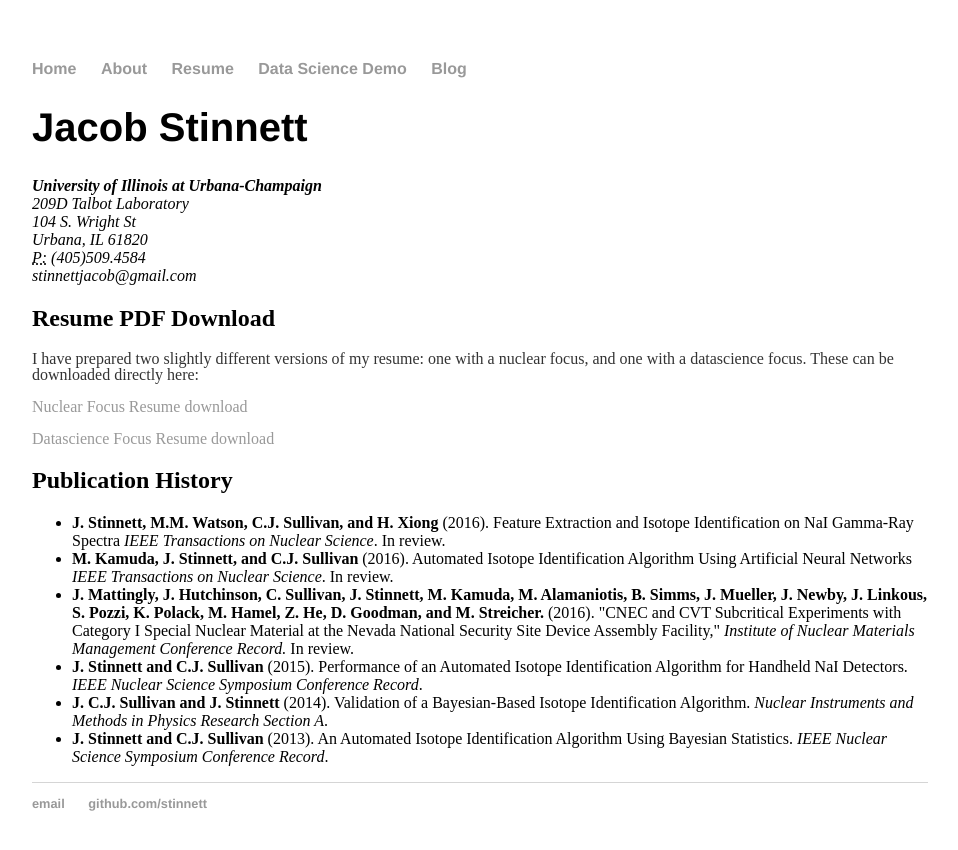
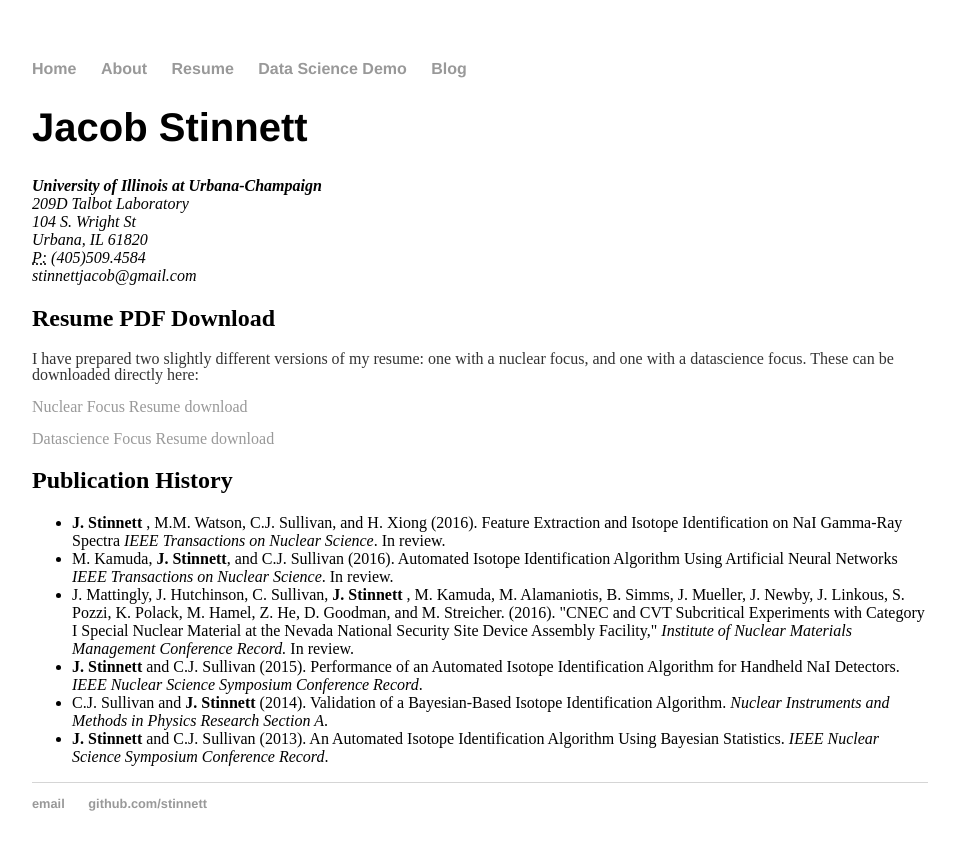
Before and after one commit to Stinnett/Stinnett.github.io, a Jekyll site: the page built from resume/index.html, in a window 1280 px wide. Shown: the top 850 px of the page, without its empty margins (160-1118 px from the left). Built offline with Jekyll 4.4.1, drawn with Linux system fonts in a browser that asks for light colours.

Commit message:
Changed bolded text to my name only

```diff
--- a/resume/index.html
+++ b/resume/index.html
@@ -25,11 +25,11 @@ title: Stinnett's Resume
 					<h2>Publication History</h2>
 
 					<ul>
-					<li><strong>J. Stinnett, M.M. Watson, C.J. Sullivan, and H. Xiong </strong> (2016). Feature Extraction and Isotope Identification on NaI Gamma-Ray Spectra <em>IEEE Transactions on Nuclear Science</em>.  In review.</li>
-					<li><strong>M. Kamuda, J. Stinnett, and C.J. Sullivan </strong> (2016). Automated Isotope Identification Algorithm Using Artificial Neural Networks <em>IEEE Transactions on Nuclear Science</em>.  In review.</li>
-					<li><strong>J. Mattingly, J. Hutchinson, C. Sullivan, J. Stinnett, M. Kamuda, M. Alamaniotis, B. Simms, J. Mueller, J. Newby, J. Linkous, S. Pozzi, K. Polack, M. Hamel, Z. He, D. Goodman, and M. Streicher.</strong> (2016). "CNEC and CVT Subcritical Experiments with Category I Special Nuclear Material at the Nevada National Security Site Device Assembly Facility," <em>Institute of Nuclear Materials Management Conference Record.</em> In review.</li>
-					<li><strong>J. Stinnett and C.J. Sullivan </strong> (2015). Performance of an Automated Isotope Identification Algorithm for Handheld NaI Detectors.  <em>IEEE Nuclear Science Symposium Conference Record</em>.</li>
-					<li><strong>J. C.J. Sullivan and J. Stinnett </strong> (2014). Validation of a Bayesian-Based Isotope Identification Algorithm.  <em>Nuclear Instruments and Methods in Physics Research Section A</em>.</li>
-					<li><strong>J. Stinnett and C.J. Sullivan </strong> (2013). An Automated Isotope Identification Algorithm Using Bayesian Statistics.  <em>IEEE Nuclear Science Symposium Conference Record</em>.</li>
+					<li><strong>J. Stinnett </strong> , M.M. Watson, C.J. Sullivan, and H. Xiong (2016). Feature Extraction and Isotope Identification on NaI Gamma-Ray Spectra <em>IEEE Transactions on Nuclear Science</em>.  In review.</li>
+					<li>M. Kamuda, <strong>J. Stinnett</strong>, and C.J. Sullivan </strong> (2016). Automated Isotope Identification Algorithm Using Artificial Neural Networks <em>IEEE Transactions on Nuclear Science</em>.  In review.</li>
+					<li>J. Mattingly, J. Hutchinson, C. Sullivan, <strong>J. Stinnett </strong>, M. Kamuda, M. Alamaniotis, B. Simms, J. Mueller, J. Newby, J. Linkous, S. Pozzi, K. Polack, M. Hamel, Z. He, D. Goodman, and M. Streicher. (2016). "CNEC and CVT Subcritical Experiments with Category I Special Nuclear Material at the Nevada National Security Site Device Assembly Facility," <em>Institute of Nuclear Materials Management Conference Record.</em> In review.</li>
+					<li><strong>J. Stinnett </strong> and C.J. Sullivan (2015). Performance of an Automated Isotope Identification Algorithm for Handheld NaI Detectors.  <em>IEEE Nuclear Science Symposium Conference Record</em>.</li>
+					<li>C.J. Sullivan and <strong> J. Stinnett </strong> (2014). Validation of a Bayesian-Based Isotope Identification Algorithm.  <em>Nuclear Instruments and Methods in Physics Research Section A</em>.</li>
+					<li><strong>J. Stinnett</strong> and C.J. Sullivan  (2013). An Automated Isotope Identification Algorithm Using Bayesian Statistics.  <em>IEEE Nuclear Science Symposium Conference Record</em>.</li>
 					</ul>
 	</div>
```
